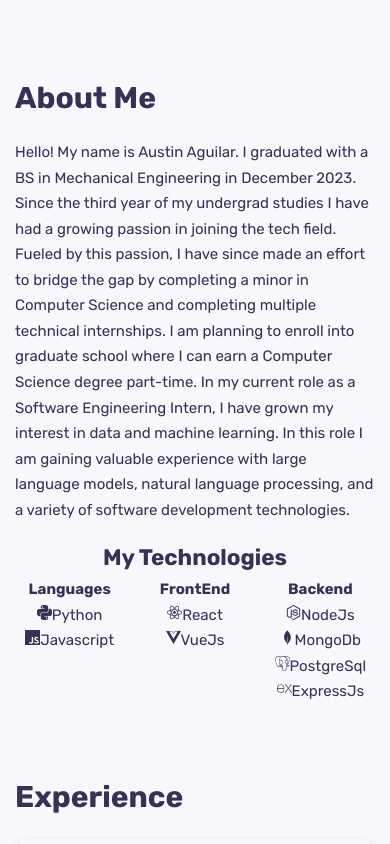
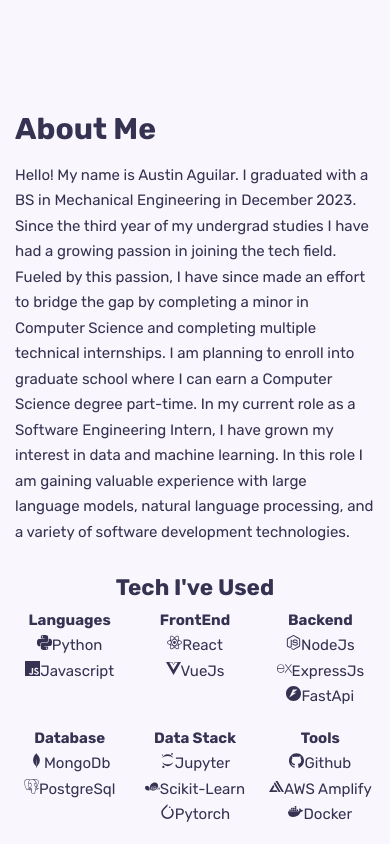
Before and after one commit to austin-aguilar/portfolio, a React (Vite) app: page / in a window 390 px wide. Shown: the part 800-1644 px from the top of the page. Built offline with nearby package versions, Linux system fonts and the light colour scheme.

Commit message:
added to techologies section, fixed responsiveness

```diff
--- a/src/App.css
+++ b/src/App.css
@@ -1,45 +1,3 @@
-/* #root {
-  max-width: 1280px;
-  margin: 0 auto;
-  padding: 2rem;
-  text-align: center;
-}
-
-.logo {
-  height: 6em;
-  padding: 1.5em;
-  will-change: filter;
-  transition: filter 300ms;
-}
-.logo:hover {
-  filter: drop-shadow(0 0 2em #646cffaa);
-}
-.logo.react:hover {
-  filter: drop-shadow(0 0 2em #61dafbaa);
-}
-
-@keyframes logo-spin {
-  from {
-    transform: rotate(0deg);
-  }
-  to {
-    transform: rotate(360deg);
-  }
-}
-
-@media (prefers-reduced-motion: no-preference) {
-  a:nth-of-type(2) .logo {
-    animation: logo-spin infinite 20s linear;
-  }
-}
-
-.card {
-  padding: 2em;
-}
-
-.read-the-docs {
-  color: #888;
-} */
 
 .header {
   margin: 0 3rem;
@@ -47,8 +5,7 @@
 }
 
 .container {
-  /* padding-bottom: 2vh; */
-  padding: 4vh 0;
+  padding: 4rem 0;
 }
 
 .contactLinks a {
--- a/src/components/about/About.jsx
+++ b/src/components/about/About.jsx
@@ -1,8 +1,5 @@
 
 import "./about.css";
-import Experience from '../mappings/Experience'
-import Education from '../mappings/Education'
-import Projects from "../mappings/Projects";
 import Technologies from "./Technologies";
 
 const About = () => {
@@ -19,7 +16,7 @@ const About = () => {
                 Computer Science degree part-time. In my current role as a Software Engineering Intern, I have grown my interest in data and machine learning. In this role I am gaining valuable experience with large language models, natural language processing,
                 and a variety of software development technologies.
             </p>
-            <Technologies />
+            <Technologies/>
         </div>
 
     )
--- a/src/components/about/Technologies.jsx
+++ b/src/components/about/Technologies.jsx
@@ -1,10 +1,26 @@
-import { SiPython, SiReact, SiVuedotjs, SiJavascript, SiMongodb, SiPostgresql, SiExpress, SiNodedotjs } from 'react-icons/si';
+import {
+    SiPython,
+    SiReact,
+    SiVuedotjs,
+    SiJavascript,
+    SiMongodb,
+    SiPostgresql,
+    SiExpress,
+    SiNodedotjs,
+    SiFastapi,
+    SiGithub,
+    SiDocker,
+    SiAwsamplify,
+    SiScikitlearn,
+    SiJupyter,
+    SiPytorch,
+ } from 'react-icons/si';
 import MyIcon from "./MyIcon"
 
 const Technologies = () => {
     return (
         <div className="favTechnologies">
-                <h2 className="techHeader">My Technologies</h2>
+                <h2 className="techHeader">Tech I've Used</h2>
                 <div className="techContainer">
                     <div className="techCols">
                         <div className="techCol">
@@ -20,9 +36,25 @@ const Technologies = () => {
                         <div className="techCol">
                             <b>Backend</b>
                             <MyIcon icon={<SiNodedotjs/>} caption="NodeJs"/>
+                            <MyIcon icon={<SiExpress/>} caption="ExpressJs"/>
+                            <MyIcon icon={<SiFastapi/>} caption="FastApi"/>
+                        </div>
+                        <div className="techCol">
+                            <b>Database</b>
                             <MyIcon icon={<SiMongodb/>} caption="MongoDb"/>
                             <MyIcon icon={<SiPostgresql/>} caption="PostgreSql"/>
-                            <MyIcon icon={<SiExpress/>} caption="ExpressJs"/>
+                        </div>
+                        <div className="techCol">
+                            <b>Data Stack</b>
+                            <MyIcon icon={<SiJupyter/>} caption="Jupyter"/>
+                            <MyIcon icon={<SiScikitlearn/>} caption="Scikit-Learn"/>
+                            <MyIcon icon={<SiPytorch/>} caption="Pytorch"/>
+                        </div>
+                        <div className="techCol">
+                            <b>Tools</b>
+                            <MyIcon icon={<SiGithub/>} caption="Github"/>
+                            <MyIcon icon={<SiAwsamplify/>} caption="AWS Amplify"/>
+                            <MyIcon icon={<SiDocker/>} caption="Docker"/>
                         </div>
                     </div>
 
--- a/src/components/about/about.css
+++ b/src/components/about/about.css
@@ -1,61 +1,14 @@
-/* .aboutContainer {
-    padding-top: 5vh;
-    height: 95vh;
-    display: flex;
-}
-
-.aboutContainer h1{
-    margin: 0 5rem;
-    padding: 1.5rem 0rem;
-}
-.aboutContainer h2{
-    margin: 0 5rem;
-    padding-top: 5.5rem;
-    padding-bottom: 1.5rem;
-
-}
-
-.aboutContainer p{
-    margin: 0 5rem;
-} */
-
 .aboutBio {
     padding: 1rem 0;
 }
-
-/* .favTechnologiesIcons {
-    display: flex;
-    flex-direction: column;
-    margin: 0 2.5rem;
-}
-.favTechnologiesIcons div {
-    display: flex;
-    flex-direction: row;
-    margin: 0 3rem;
-    gap: 25px;
-}
-.favTechnologiesIcons div span {
-    margin-top: -2.5px;
-} */
-
-/* @media only screen and (max-width: 1024px) {
-    .aboutContainer{
-        flex-direction: column;
-    }
-    .aboutContainer h2 {
-        padding-top: 1.5rem;
-    }
-} */
-
 
 .favTechnologies {
     display: flex;
     justify-content: center;
     align-items: center;
     flex-direction: column;
+    padding: 4rem 0rem;
   }
-
-
 
 .techHeader {
     display:flex;
@@ -87,3 +40,13 @@
 .techCol b {
     padding: 1 0rem;
 }
+
+@media only screen and (max-width: 1024px) {
+    .favTechnologies {
+        padding: 1rem 0rem;
+    }
+    .aboutBio {
+        padding: 0.5rem 0rem;
+    }
+
+}
--- a/src/components/landing/Landing.jsx
+++ b/src/components/landing/Landing.jsx
@@ -12,6 +12,7 @@ import  Experience from '../mappings/Experience';
 const Landing = () => {
     const homeRef = useRef(null);
     const aboutRef = useRef(null);
+    const experienceRef = useRef(null);
     const projectRef = useRef(null);
     const contactRef = useRef(null);
 
@@ -29,7 +30,7 @@ const Landing = () => {
 
     return(
         <div>
-            <Navbar className="navbar" scrollFunc={scrollToSection} home={homeRef} about={aboutRef} projects={projectRef} contactMe={contactRef} />
+            <Navbar className="navbar" scrollFunc={scrollToSection} home={homeRef} about={aboutRef} experience={experienceRef} projects={projectRef} contactMe={contactRef} />
 
             <div ref={homeRef}>
                 <Home scrollFunc={scrollToSection} about={aboutRef} />
@@ -37,7 +38,7 @@ const Landing = () => {
             <div ref={aboutRef}>
                 <About />
             </div>
-            <div>
+            <div ref={experienceRef}>
                 <Experience />
             </div>
             <div ref={projectRef}>
--- a/src/components/mappings/Education.jsx
+++ /dev/null
@@ -1,44 +0,0 @@
-import "../card/Card.css";
-
-import Card from '../card/GenCard.jsx';
-
-const Education = () => {
-    const schoolHistory = [
-        {
-            degree: "M.S. Computer Science",
-            school: "Georgia Tech University",
-            time: "2024 - 2026",
-            description: "Online part time master's program with a concentration in machine learning."
-
-        },
-        {
-            degree: "B.S. Mechanical Engineering with Minor in Computer Science",
-            school: "University of Memphis",
-            time: "2019 - 2023",
-            description: "Graduated Magna Cum Laude with Honors.",
-        }
-    ]
-
-    return (
-        <div>
-
-            <div className='container'>
-                <h1>Education</h1>
-
-                {
-                    schoolHistory.map((edu) =>(
-                        <Card
-                            title={edu.degree}
-                            company={edu.school}
-                            time={edu.time}
-                            description={edu.description}
-                        />
-                    ))
-                }
-
-            </div>
-        </div>
-
-    ) }
-
-    export default Education;
--- a/src/components/mappings/Experience.jsx
+++ b/src/components/mappings/Experience.jsx
@@ -12,7 +12,7 @@ const experience = () => {
         },
         {
             title:"Software Developement Intern",
-            company: "ITP Metrics",
+            company: "ITP Metrics; Remote",
             time:"August 2023 - January 2024",
             description: "Participated in the development of a web application for psychological research."
         },
@@ -21,6 +21,12 @@ const experience = () => {
             company: "University of Memphis; Memphis, TN",
             time: "September 2022 - December 2023",
             description: "Co-authored two papers on applying machine learning methods for study of computational fluid mechanics. "
+        },
+        {
+            title: "B.S. Mechanical Engineering, Minor in Computer Science",
+            company: "University of Memphis",
+            time: "2019-2023",
+            description: "Graduated Magna Cum Laude with University Honors"
         }
     ]
 
@@ -28,7 +34,7 @@ const experience = () => {
         <div>
 
             <div className='container'>
-                <h1>Experience</h1>
+                <h1>My Journey</h1>
                 {
                     experiences.map((job) =>(
                         <Card
--- a/src/components/navbar/Navbar.jsx
+++ b/src/components/navbar/Navbar.jsx
@@ -3,7 +3,7 @@ import "./navbar.css";
 import { FaBars, FaTimes } from 'react-icons/fa'
 import { Link } from 'react-scroll'
 
-const Navbar = ({ scrollFunc, home, about, projects, contactMe}) => {
+const Navbar = ({ scrollFunc, home, about, experience, projects, contactMe}) => {
     const navRef = useRef();
 
     const showNavBar = (ref) => {
@@ -24,6 +24,7 @@ const Navbar = ({ scrollFunc, home, about, projects, contactMe}) => {
             <nav ref={navRef}>
                 <a onClick={() => showNavBar(home)}>Home</a>
                 <a onClick={() => showNavBar(about)}>About Me</a>
+                <a onClick={() => showNavBar(experience)}>Experience</a>
                 <a onClick={() => showNavBar(projects)}>Projects</a>
                 <a onClick={() => showNavBar(contactMe)}>Contact</a>
                 <button className="nav-btn nav-close-btn" onClick={showNavBar}>
```
